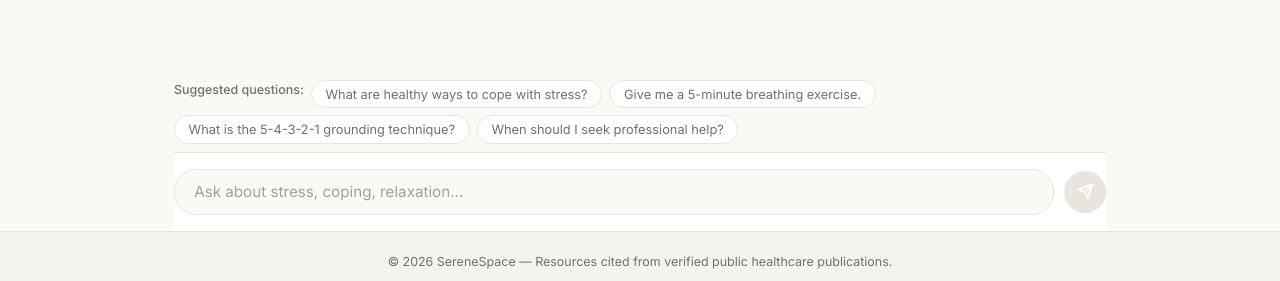
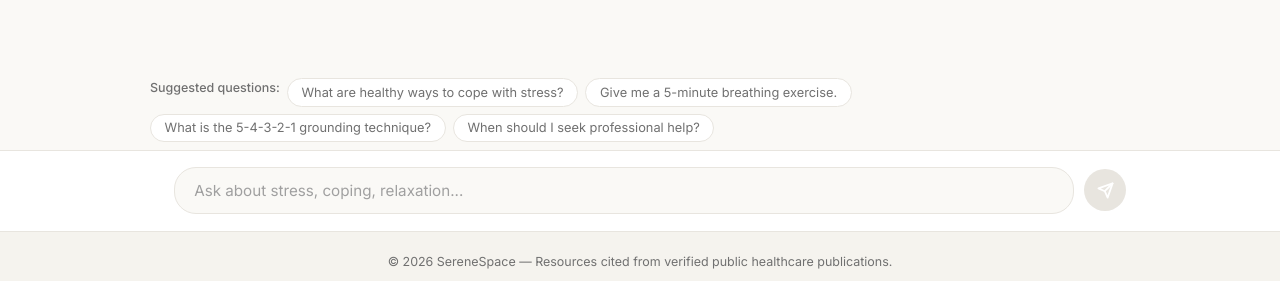
Before and after one commit to Darunikha/SereneSpace-Chatbot, a React (Vite) app in the folder frontend/: page / in a window 1280 px wide. Both pictures are taken after a click on the button "Start Chatting". Shown: the part 627-908 px from the top of the page. Built offline with nearby package versions, Linux system fonts and the light colour scheme; no server answers.

Commit message:
Added chat history sidebar and updated chat window UI

```diff
--- a/frontend/src/components/ChatWindow.jsx
+++ b/frontend/src/components/ChatWindow.jsx
@@ -79,9 +79,9 @@ export default function ChatWindow() {
   ];
 
   return (
-    <div className="chat-page container-limit">
+    <div className="chat-page">
       {/* Messages */}
-      <div className="chat-messages-container">
+      <div className="chat-messages-container container-limit">
         {messages.map((msg) => (
           <div key={msg.id} className={`message-row ${msg.sender}`}>
 
@@ -158,7 +158,7 @@ export default function ChatWindow() {
 
       {/* Suggestion chips — shown only when chat is fresh */}
       {messages.length === 1 && !loading && (
-        <div className="suggestion-chips">
+        <div className="suggestion-chips container-limit">
           <span className="chip-label">Suggested questions:</span>
           {suggestions.map((s, i) => (
             <button key={i} className="chip" onClick={() => handleSend(s)}>
@@ -170,7 +170,7 @@ export default function ChatWindow() {
 
       {/* Input */}
       <div className="chat-input-area">
-        <form className="chat-input-form" onSubmit={handleSubmit}>
+        <form className="chat-input-form container-limit" onSubmit={handleSubmit}>
           <input
             className="chat-input"
             type="text"
--- a/frontend/src/styles/App.css
+++ b/frontend/src/styles/App.css
@@ -275,7 +275,7 @@ body {
   display: flex;
   flex-direction: column;
   height: calc(100vh - var(--header-height) - 36px); /* 36px = disclaimer */
-  overflow: hidden;
+  width: 100%;
 }
 
 .chat-messages-container {
@@ -440,7 +440,7 @@ body {
 .chat-input-area {
   background-color: var(--bg-card);
   border-top: 1px solid var(--border-color);
-  padding: 1rem 0;
+  padding: 1rem 0 1.1rem;
   transition: background-color 0.35s ease;
 }
 
@@ -448,6 +448,7 @@ body {
   display: flex;
   gap: 0.65rem;
   align-items: center;
+  padding-right: 0.25rem; /* prevent border/shadow clipping on right edge */
 }
 
 .chat-input {
@@ -501,7 +502,7 @@ body {
   display: flex;
   flex-wrap: wrap;
   gap: 0.45rem;
-  padding: 0.5rem 0;
+  padding: 0.5rem 0.25rem 0.5rem 0; /* right padding so chips don't clip */
   animation: fadeSlideUp 0.4s ease-out;
 }
 
```
